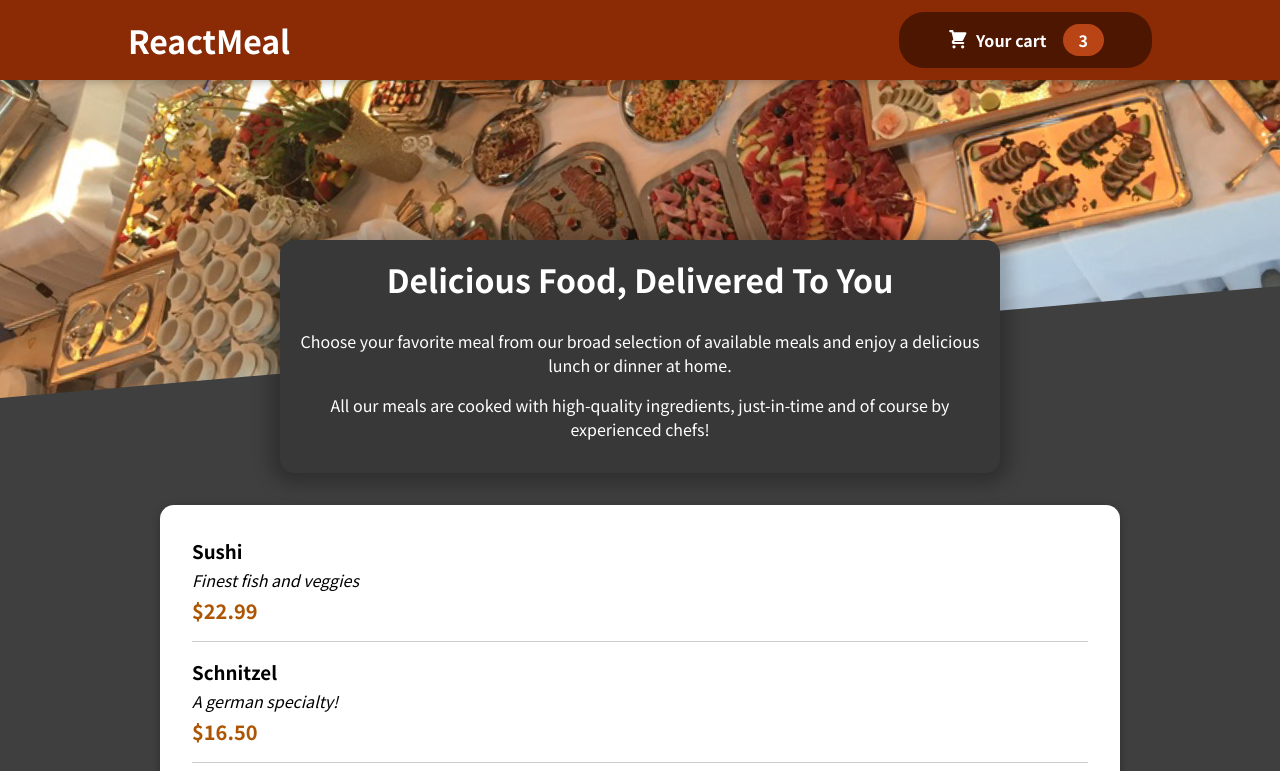
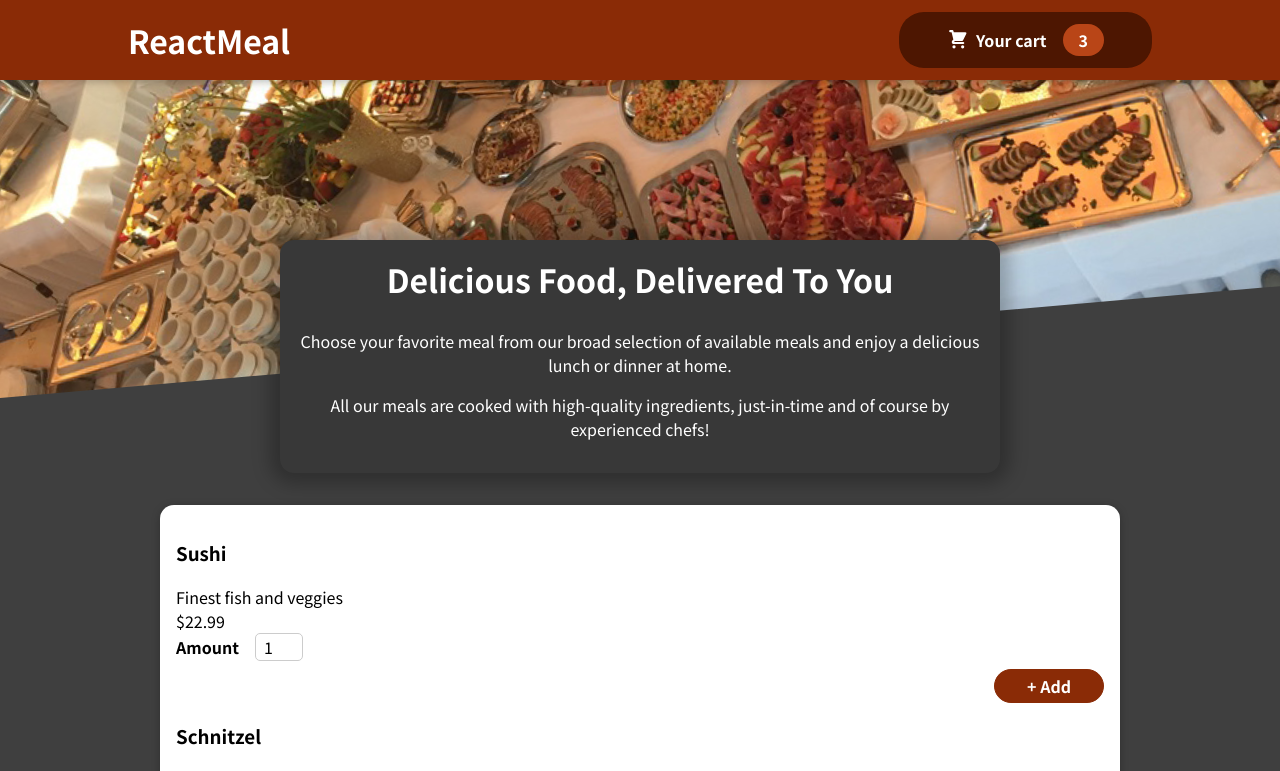
Before and after one commit to jakkappagodi9/restaurant-project, a React (Vite) app: page / in a window 1280 px wide. Shown: the top 771 px of the page. Built offline with nearby package versions, Linux system fonts and the light colour scheme.

Commit message:
Adding a Form

```diff
--- a/src/components/Meals/MealItem/MealItem.jsx
+++ b/src/components/Meals/MealItem/MealItem.jsx
@@ -1,5 +1,6 @@
 import React from 'react';
-import styles from './MealItem.module.css';
+import styles from './MealItemForm.module.css';
+import MealItemForm from './MealItemForm';
 
 export default function MealItem(props) {
   const price = `$${props.price.toFixed(2)}`;
@@ -10,7 +11,9 @@
         <div className={styles.description}>{props.description}</div>
         <div className={styles.price}>{price}</div>
       </div>
-      <div></div>
+      <div>
+        <MealItemForm />
+      </div>
     </li>
   );
 }
--- a/src/components/Meals/MealItem/MealItemForm.jsx
+++ b/src/components/Meals/MealItem/MealItemForm.jsx
@@ -1,14 +1,22 @@
 import React from 'react';
+import styles from './MealItemForm.module.css';
+import Input from '../../UI/Input';
 
-export default function MealItemForm(props) {
+export default function MealItemForm() {
   return (
-    <li>
-      <div>
-        <h3>{props.name}</h3>
-        <div>{props.description}</div>
-        <div>{props.price}</div>
-      </div>
-      <div></div>
-    </li>
+    <form className={styles.form}>
+      <Input
+        label="Amount"
+        input={{
+          id: 'amount',
+          type: 'text',
+          min: '1',
+          max: '5',
+          step: '1',
+          defaultValue: '1',
+        }}
+      />
+      <button>+ Add</button>
+    </form>
   );
 }
--- /dev/null
+++ b/src/components/Meals/MealItem/MealItemForm.module.css
@@ -0,0 +1,20 @@
+.form {
+    text-align: right;
+  }
+
+  .form button {
+    font: inherit;
+    cursor: pointer;
+    background-color: #8a2b06;
+    border: 1px solid #8a2b06;
+    color: white;
+    padding: 0.25rem 2rem;
+    border-radius: 20px;
+    font-weight: bold;
+  }
+
+  .form button:hover,
+  .form button:active {
+    background-color: #641e03;
+    border-color: #641e03;
+  }
--- a/src/components/UI/Input.jsx
+++ b/src/components/UI/Input.jsx
@@ -0,0 +1,11 @@
+import React from 'react';
+import styles from './Input.module.css';
+
+export default function Input(props) {
+  return (
+    <div className={styles.input}>
+      <label htmlFor={props.input.id}>{props.label}</label>
+      <input {...props.input} />
+    </div>
+  );
+}
--- a/src/components/UI/Input.module.css
+++ b/src/components/UI/Input.module.css
@@ -0,0 +1,18 @@
+.input {
+  display: flex;
+  align-items: center;
+  margin-bottom: 0.5rem;
+}
+
+.input label {
+  font-weight: bold;
+  margin-right: 1rem;
+}
+
+.input input {
+  width: 3rem;
+  border-radius: 5px;
+  border: 1px solid #ccc;
+  font: inherit;
+  padding-left: 0.5rem;
+}
```
